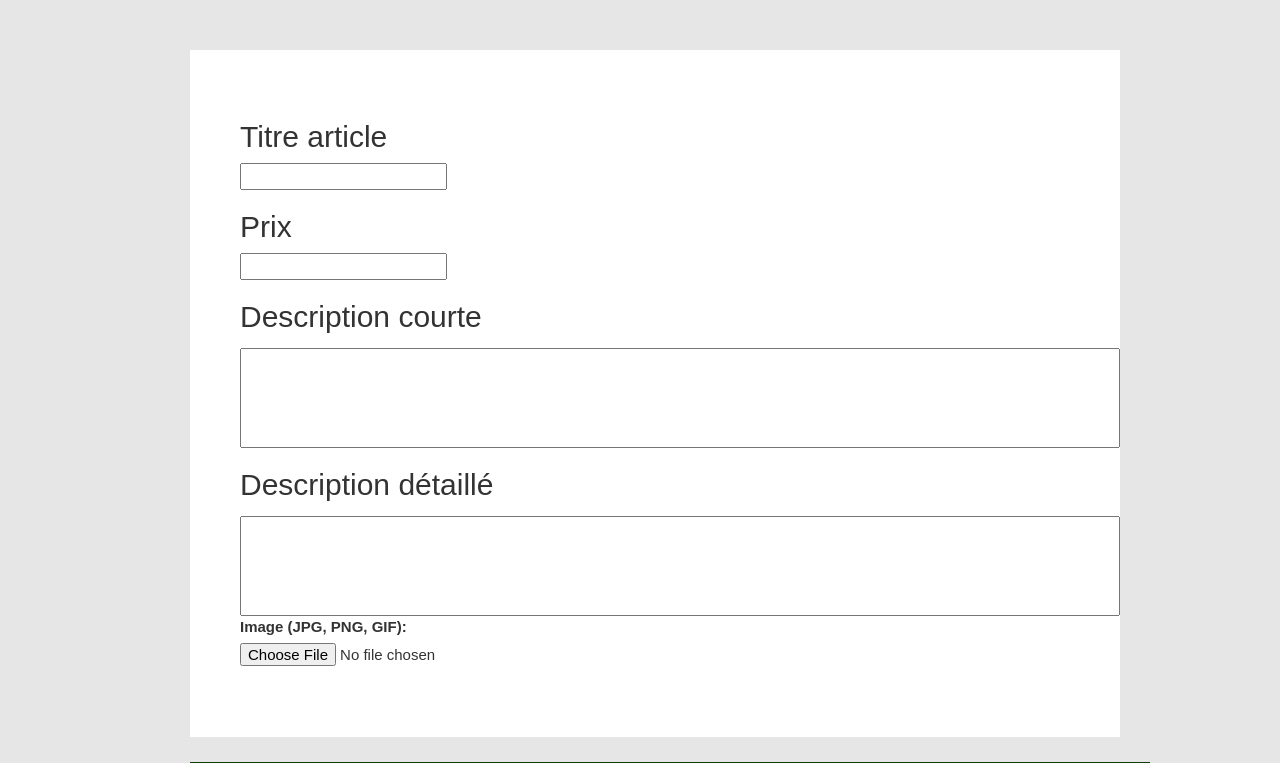
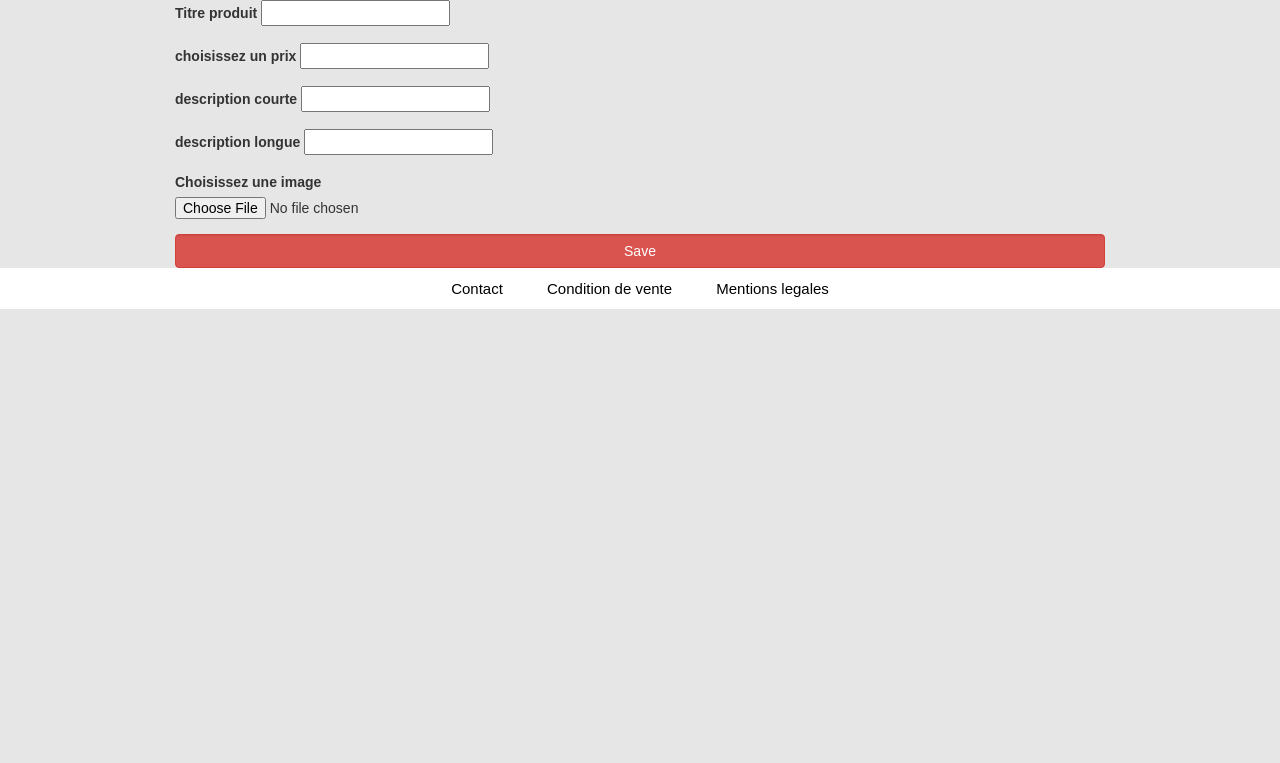
Before and after one commit to dododb/php_project, a Laravel app: page /boutique/soumettre in a window 1280 px wide. Shown: the part 183-946 px from the top of the page. After the commit the page ends 492 px from the top, so only its background shows below. Run offline with Laravel 8, Linux system fonts and the light colour scheme; settings files or empty folders that the repository lacks are supplied; parts of the project's set-up code (start-up, migrations or seed data) failed here and were passed over; some libraries are stand-ins or nearby versions; some web fonts are replaced.

Commit message:
add product

```diff
--- a/app/Http/Controllers/ImageController.php
+++ b/app/Http/Controllers/ImageController.php
@@ -50,7 +50,7 @@ class ImageController extends Controller {
             ['image' => $name, 'activite_id' => $request['activite_id']]
         );
         //$image->save();
-        return redirect()->route('users.index')
+        return redirect()->route('activite')
             ->with('success','User created successfully');
     }
 
--- a/app/Http/Controllers/ProduitController.php
+++ b/app/Http/Controllers/ProduitController.php
@@ -6,7 +6,10 @@ use Illuminate\Http\Request;
 use App\modele\Produit;
 use App\modele\Liste;
 use Illuminate\Support\Facades\DB;
-
+use App\Image;
+use App\Http\Requests;
+use Carbon\Carbon;
+use Illuminate\Support\Facades\Input;
 
 class ProduitController extends Controller
 {
@@ -17,9 +20,44 @@ class ProduitController extends Controller
         return view('Index', ['object' => $prd]);
     }
 
+    public function getSoumettre()
+    {
+        return view('bde_site.produit.soumettre');
+    }
+
     public function destroy($idProduit)
     {
         DB::table('article')->where('id', $idProduit)->delete();
         return redirect('boutique');
     }
+
+    public function store(Request $request)
+    {
+        $this->validate($request, [
+            'article' => 'required',
+            'image' => 'required',
+            'prix' => 'required',
+            'description_longue' => 'required',
+            'description_courte' => 'required'
+        ]);
+
+        $image = new Image();
+        if($request->hasFile('image')) {
+            $file = Input::file('image');
+            //dd($file);
+            //getting timestamp
+            $timestamp = str_replace([' ', ':'], '-', Carbon::now()->toDateTimeString());
+
+            $name = $timestamp. '-' .$file->getClientOriginalName();
+
+            $image->image = $name;
+
+            $file->move(public_path().'/images/', $name);
+        }
+        DB::table('article')->insert(
+            ['image' => $image->image, 'article' => $request['article'], 'prix' => $request['prix'], 'description_courte' => $request['description_courte'], 'description_longue' => $request['description_longue']]
+        );
+        //DB::table('article')->insert(['article' => $request->nom, 'prix' => $request->prix, 'description_courte' => $request->description_courte, 'description_longue' => $request->description_longue]);
+        return redirect('/boutique');
+    }
 }
--- a/app/Http/Controllers/SoumettreController.php
+++ b/app/Http/Controllers/SoumettreController.php
@@ -34,10 +34,4 @@ class SoumettreController extends Controller
         $formulaire =  new FormulaireProduit();
         return view('Index', ['object' => $formulaire]);
     }
-
-    public function setProduit(Request $request)
-    {
-        DB::table('article')->insert(['article' => $request->nom, 'prix' => $request->prix, 'description_courte' => $request->description_courte, 'description_longue' => $request->description_longue]);
-        return redirect('/boutique/soumettre/image');
-    }
 }
--- a/app/modele/Liste/ElementListe.php
+++ b/app/modele/Liste/ElementListe.php
@@ -35,7 +35,7 @@ class ElementListe
         {
             $element = DB::table('article')->select('id', 'article', 'prix', 'description_courte', 'image')->where('id', $this->_idObject)->first();
 
-            $this->_pathImg = '/php_project/public/images/boutique/' . $this->_idObject . '/'. $element->image;
+            $this->_pathImg = '/php_project/public/images/'. $element->image;
             $this->_titre = $element->article;
         }
 
--- a/resources/views/bde_site/activite.blade.php
+++ b/resources/views/bde_site/activite.blade.php
@@ -27,7 +27,7 @@
     </div>
 
     <div class="DescriptionComplete">
-        <form method="post" action="{{route('home')}}">
+        <form method="post" action="">
             <select name="nom" size="1">
                 <option>lundi
                 <option>mardi
--- /dev/null
+++ b/resources/views/bde_site/produit/soumettre.blade.php
@@ -0,0 +1,36 @@
+@extends('layouts.app')
+
+@section('content')
+    {!! Form::open(['action'=>'ProduitController@store', 'files'=>true]) !!}
+    <div class="form-group">
+        {!! Form::label('Titre', 'Titre produit') !!}
+        {!! Form::text('article') !!}
+    </div>
+
+    <div class="form-group">
+        {!! Form::label('prix', 'choisissez un prix') !!}
+        {!! Form::number('prix') !!}
+    </div>
+
+    <div class="form-group">
+        {!! Form::label('description courte', 'description courte') !!}
+        {!! Form::text('description_courte') !!}
+    </div>
+
+    <div class="form-group">
+        {!! Form::label('description longue', 'description longue') !!}
+        {!! Form::text('description_longue') !!}
+    </div>
+
+    <div class="form-group">
+        {!! Form::label('image', 'Choisissez une image') !!}
+        {!! Form::file('image') !!}
+    </div>
+
+    <div class="form-modoButtun">
+        {!! Form::submit('Save', array( 'class'=>'btn btn-danger form-control' )) !!}
+    </div>
+
+    {!! Form::close() !!}
+
+@endsection
--- a/routes/web.php
+++ b/routes/web.php
@@ -18,8 +18,7 @@ Route::get('/logout', [
 ]);
 
 Route::get('{type}', 'ListeController@getListe')->where('type', 'activite|boutique');
-Route::get('activite/soumettre', 'SoumettreController@getActiviteFormulaire');
-Route::get('boutique/soumettre', 'SoumettreController@getProduitFormulaire');
+
 Route::get('boutique/soumettre/image', 'SoumettreController@getImageFormulaire');
 Route::post('boutique/soumettre', 'SoumettreController@setProduit');
 
@@ -45,11 +44,11 @@ Route::get('/Gallerie/{id}', array {
     // Validate the request...
     return redirect('/accueil');
 });*/
+Route::get('/home', 'HomeController@index');
+
 Auth::routes();
 
 Route::group(['middleware' => ['auth']], function() { // if he is authentificate
-
-    Route::get('/home', ['as' => 'home', 'use' => 'HomeController@index']);
 
 });
 
@@ -71,6 +70,11 @@ Route::group(['middleware' => ['permission:admin']], function() { //if he is adm
     Route::post('boutique/{idObject}/delete', 'ProduitController@destroy')->where('idObject', '[0-9]+');
     Route::post('activite/{idObject}/delete', 'ActiviteController@destroy')->where('idObject', '[0-9]+');
     Route::post('activite/{idObject}/galerie/{idPhoto}/delete', 'PhotoGalerieController@destroy')->where('idObject', '[0-9]+')->where('idPhoto', '[0-9]+');
+
+    Route::post('boutique/soumettre/create', 'ProduitController@store');
+
+    Route::get('activite/soumettre', 'activiteController@getSoumettre');
+    Route::get('boutique/soumettre', 'produitController@getSoumettre');
 });
 
 
```
